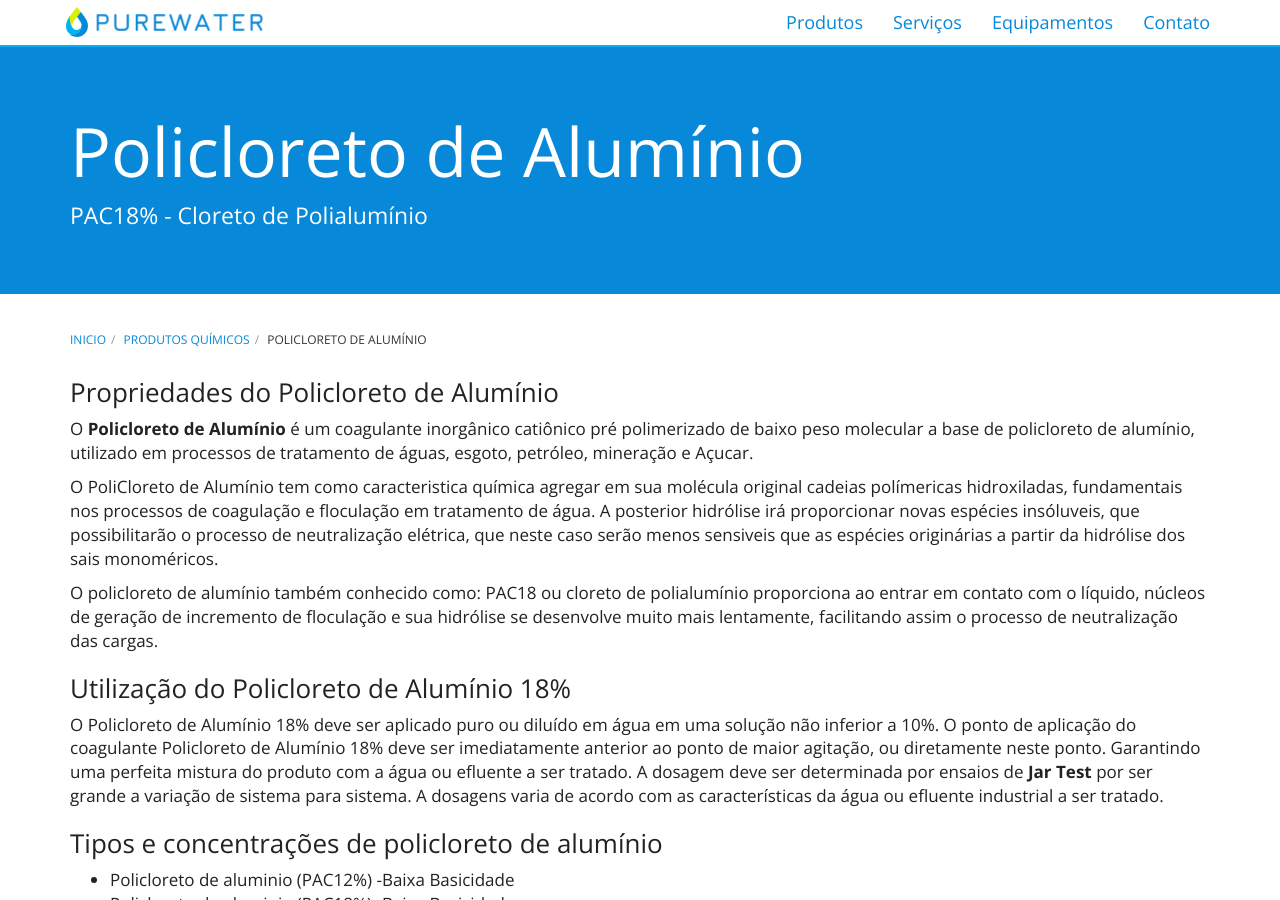
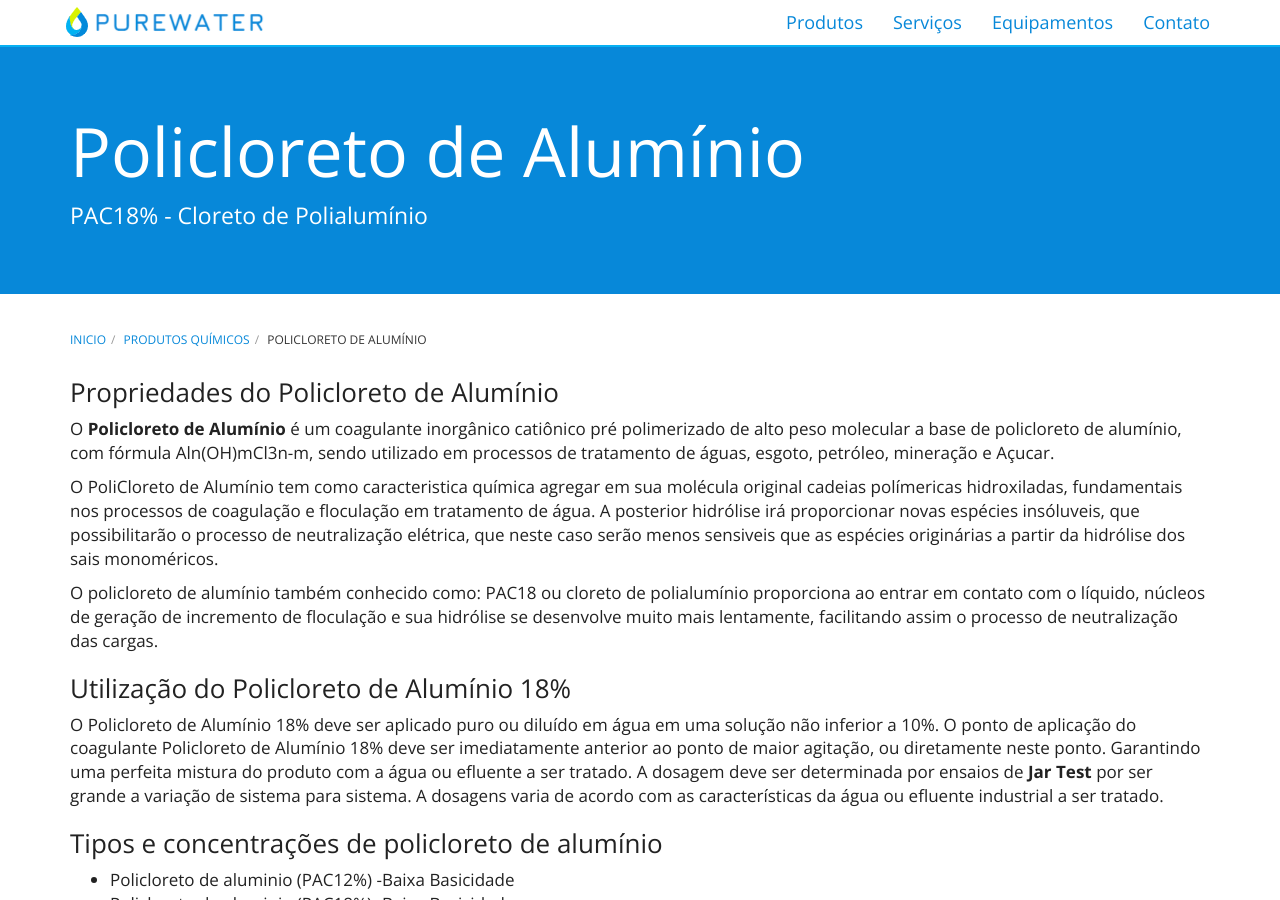
Before and after one commit to purewaterefluentes/purewaterefluentes.github.io, a Jekyll site: the page built from produtos/policloreto-de-aluminio.md, in a window 1280 px wide and 900 px high. Built offline with Jekyll 4.4.1, drawn with Linux system fonts in a browser that asks for light colours; nearby versions of some CDN libraries; library files that are not in the unit come from our copies.

Commit message:
Update policloreto-de-aluminio.md

```diff
--- a/produtos/policloreto-de-aluminio.md
+++ b/produtos/policloreto-de-aluminio.md
@@ -7,7 +7,7 @@ subtitle: PAC18% - Cloreto de Polialumínio
 
 ### Propriedades do Policloreto de Alumínio
 
-O **Policloreto de Alumínio** é um coagulante inorgânico catiônico pré polimerizado de baixo peso molecular a base de policloreto de alumínio, utilizado em processos de tratamento de águas, esgoto, petróleo, mineração e Açucar.
+O **Policloreto de Alumínio** é um coagulante inorgânico catiônico pré polimerizado de alto peso molecular a base de policloreto de alumínio, com fórmula Aln(OH)mCl3n-m, sendo utilizado em processos de tratamento de águas, esgoto, petróleo, mineração e Açucar.
 
 O PoliCloreto de Alumínio tem como caracteristica química agregar em sua molécula original cadeias polímericas hidroxiladas, fundamentais nos processos de coagulação e floculação em tratamento de água. A posterior hidrólise irá proporcionar novas espécies insóluveis, que possibilitarão o processo de neutralização elétrica, que neste caso serão menos sensiveis que as espécies originárias a partir da hidrólise dos sais monoméricos.
 
```
